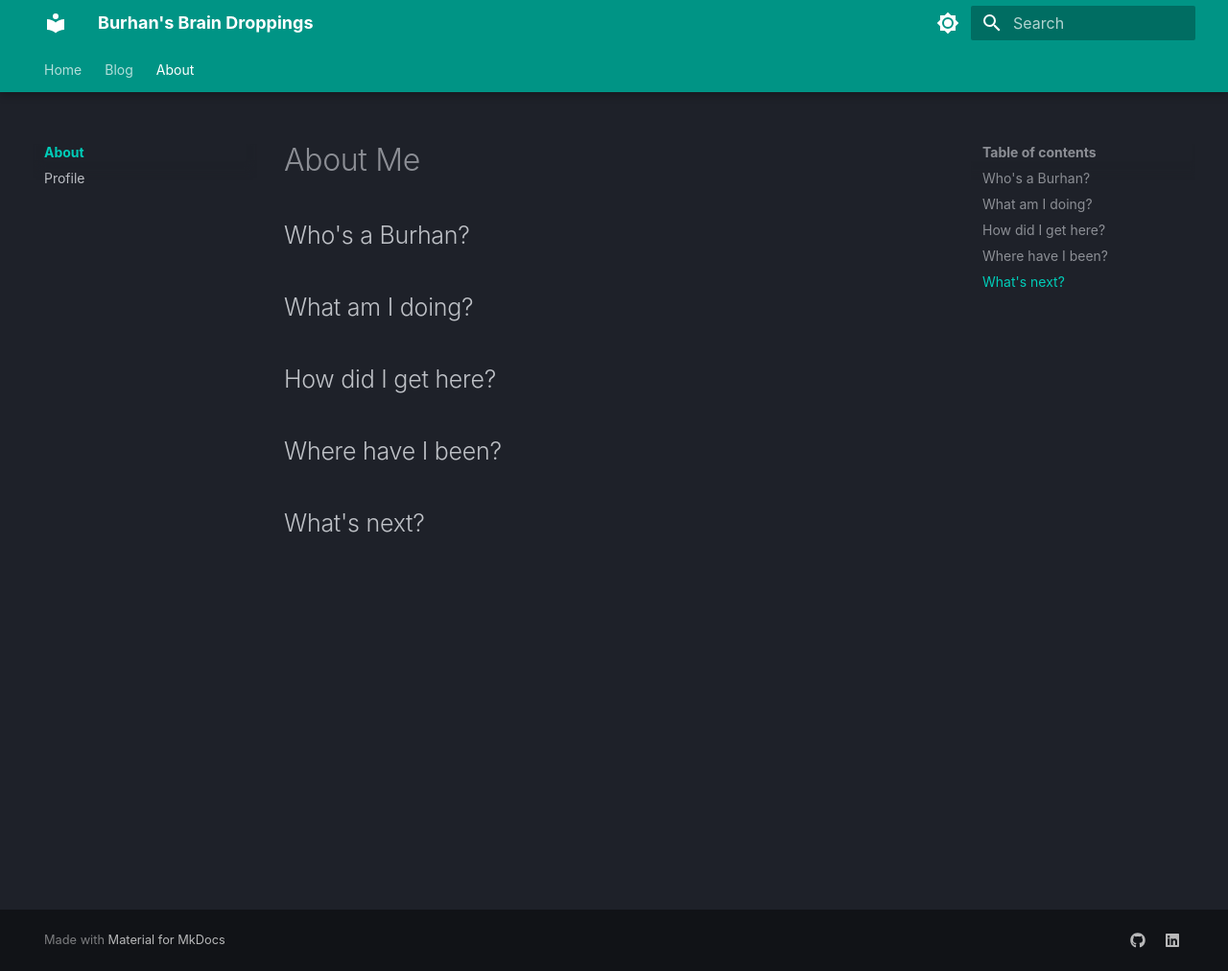
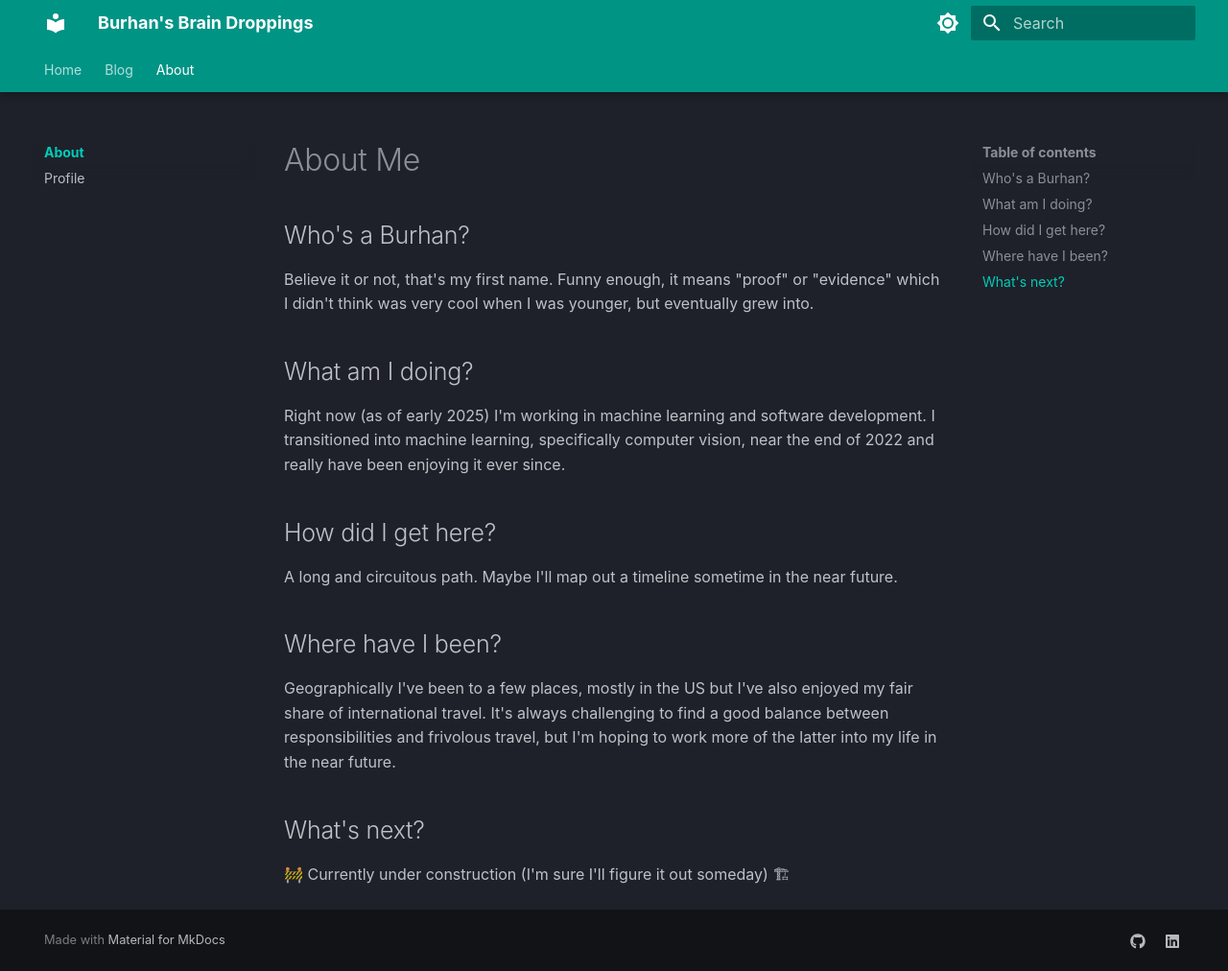
Before and after one commit to Burhan-Q/burhans-brain-droppings, an MkDocs documentation site: the page built from docs/about/index.md, in a window 1280 px wide and 1012 px high. Shown: the whole window at 96% size. Built offline with MkDocs 1.6.1 and Material for MkDocs 9.7.7, drawn with Linux system fonts in a browser that asks for light colours.

Commit message:
update about section

```diff
--- a/docs/about/index.md
+++ b/docs/about/index.md
@@ -1,11 +1,29 @@
+---
+date:
+  created: 2025-03-07
+  updated: 2025-03-07
+authors:
+  - Burhan-Q
+---
+
 # About Me
 
 ## Who's a Burhan?
 
+Believe it or not, that's my first name. Funny enough, it means "proof" or "evidence" which I didn't think was very cool when I was younger, but eventually grew into.
+
 ## What am I doing?
+
+Right now (as of early 2025) I'm working in machine learning and software development. I transitioned into machine learning, specifically computer vision, near the end of 2022 and really have been enjoying it ever since.
 
 ## How did I get here?
 
+A long and circuitous path. Maybe I'll map out a timeline sometime in the near future.
+
 ## Where have I been?
 
+Geographically I've been to a few places, mostly in the US but I've also enjoyed my fair share of international travel. It's always challenging to find a good balance between responsibilities and frivolous travel, but I'm hoping to work more of the latter into my life in the near future.
+
 ## What's next?
+
+🚧 Currently under construction (I'm sure I'll figure it out someday) 🏗
```
